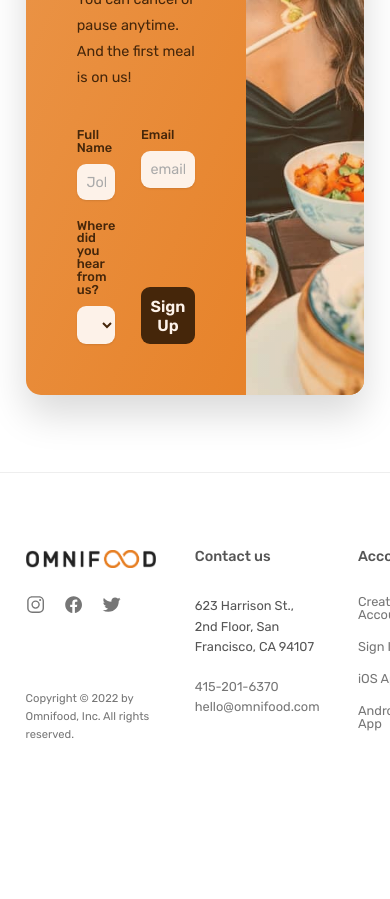
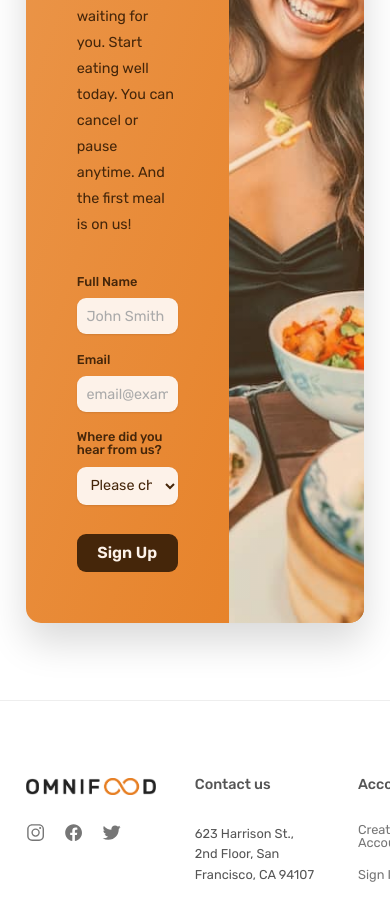
Before and after one commit to Euuphi/omnifood, a React (Create React App) app: page / in a window 390 px wide. Shown: the part 6820-7719 px from the top of the page. Before the commit the page ends 7640 px from the top, so only its background shows below. Built offline with nearby package versions, Linux system fonts and the light colour scheme.

Commit message:
Change colums on CtaForm on small tablets

```diff
--- a/src/components/Sections/CTA/CtaForm.js
+++ b/src/components/Sections/CTA/CtaForm.js
@@ -1,4 +1,5 @@
 import React, { useState } from "react";
+import { useMediaQuery } from "@mui/material";
 
 // Stylesheets
 import styles from "./CtaForm.module.css";
@@ -12,6 +13,8 @@ const CtaForm = () => {
     const [email, setEmail] = useState("");
     const [select, setSelect] = useState("");
 
+    const smallTabletScreen = useMediaQuery("(max-width: 59em");
+
     const submitHandler = (event) => {
         event.preventDefault();
         console.log(select);
@@ -19,7 +22,7 @@ const CtaForm = () => {
 
     return (
         <form className={styles.ctaForm} onSubmit={submitHandler}>
-            <Grid col={2} gap="2.4rem 3.2rem">
+            <Grid col={smallTabletScreen ? 1 : 2} gap="2.4rem 3.2rem">
                 <div>
                     <label for="name">Full Name</label>
                     <input
--- a/src/components/Sections/CTA/CtaForm.module.css
+++ b/src/components/Sections/CTA/CtaForm.module.css
@@ -38,3 +38,10 @@
     outline: none;
     box-shadow: 0 0 0 0.8rem rgba(253, 242, 233, 0.5);
 }
+
+/* Small Tablets - Below 944px */
+@media (max-width: 59em) {
+    .btnForm {
+        margin-top: 1.2rem;
+    }
+}
```
